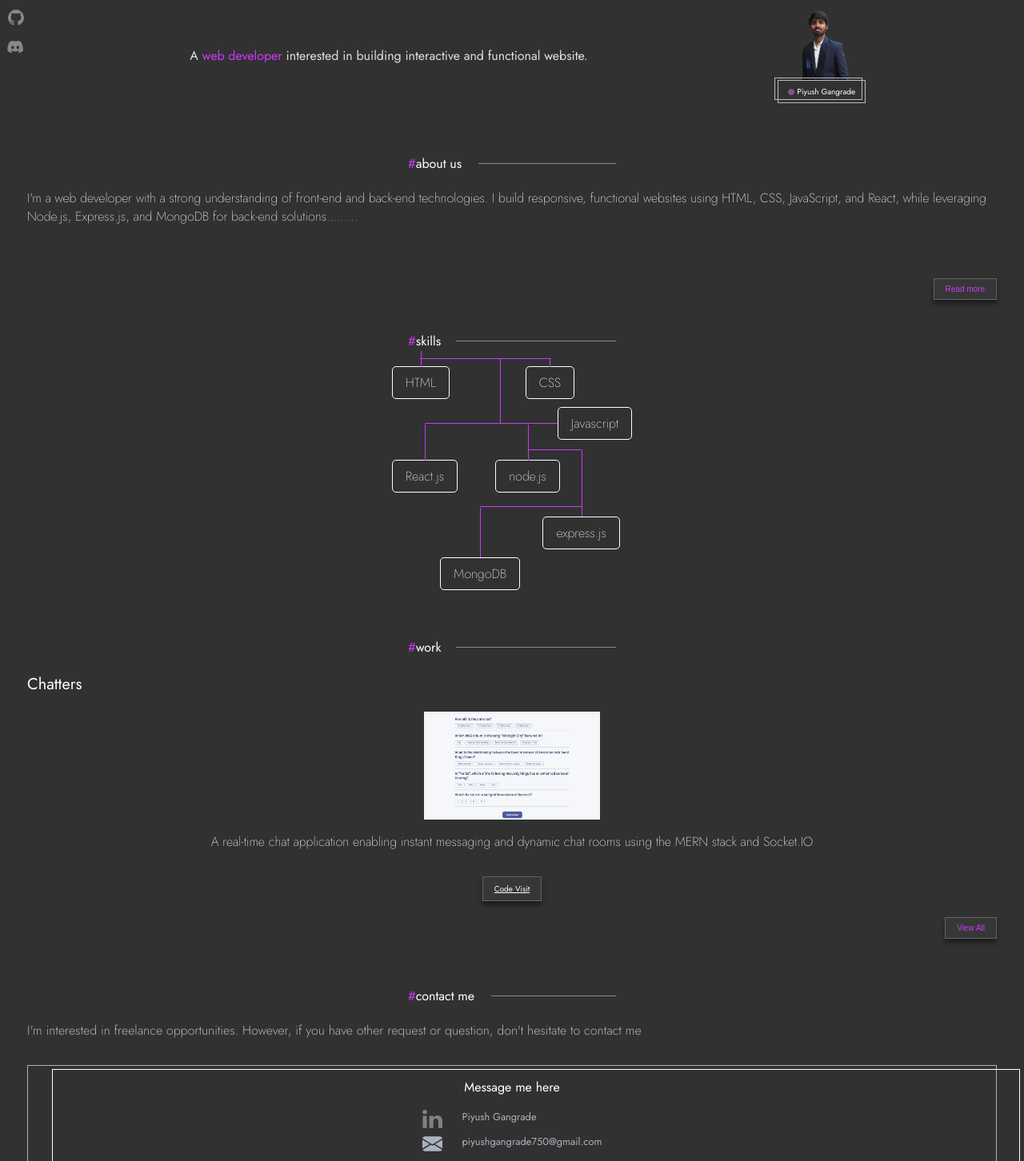
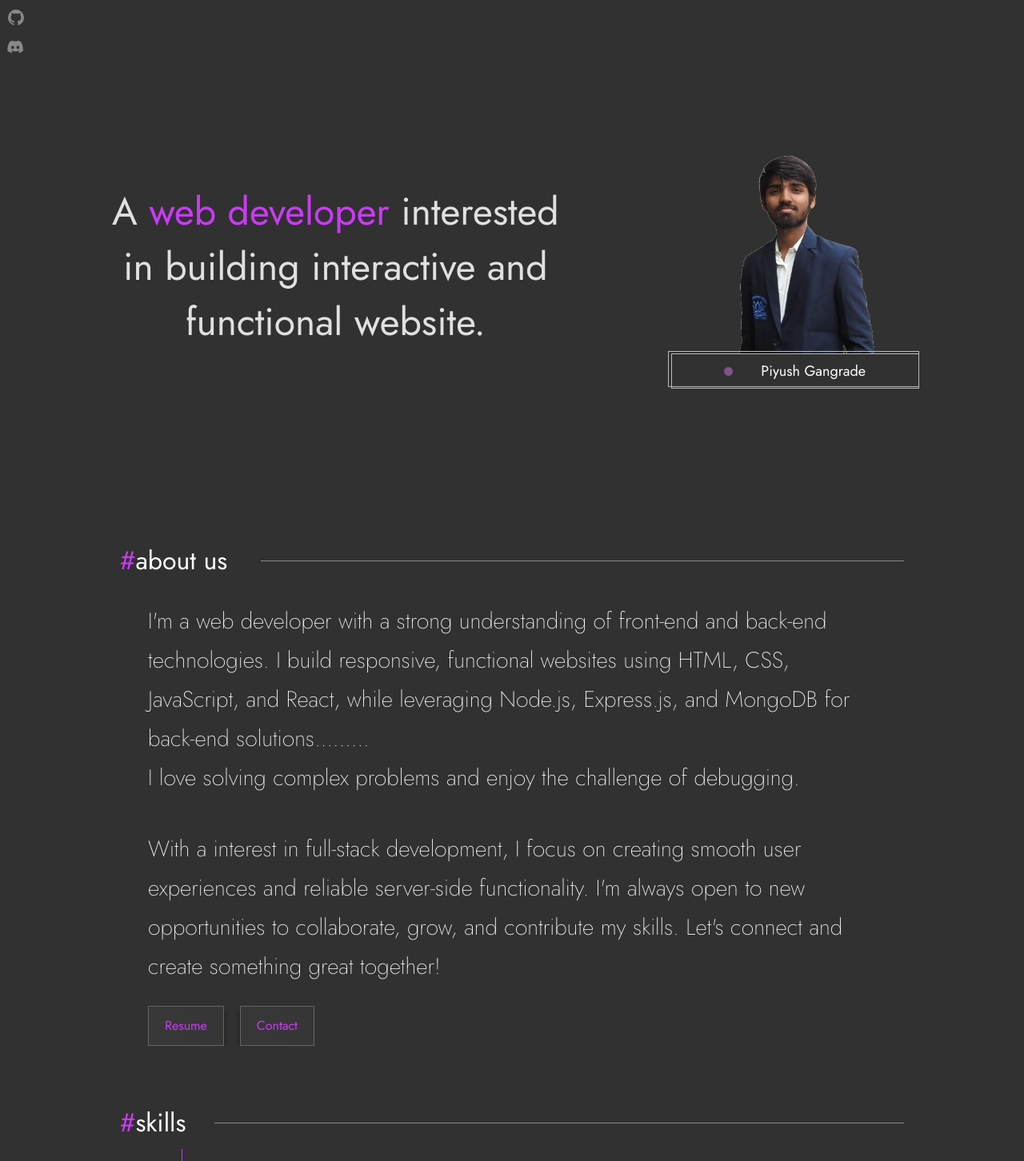
Before and after one commit to piyush-gangrade/portfolio, a React (Vite) app: page / in a window 1280 px wide. Shown: the part 78-1530 px from the top of the page at 80% size. Built offline with nearby package versions, Linux system fonts and the light colour scheme.

Commit message:
add desktop responsive design

```diff
--- a/src/App.css
+++ b/src/App.css
@@ -74,10 +74,13 @@
     height: 20px;
 }
 
-/* nav style */
-@media (min-width: 426px){
+
+@media (min-width: 769px){
+    .navbar{
+        margin-top: 2rem;
+    }
     .nav-items{
-        max-width: 25rem;
+        max-width: 35rem;
     }
 
     .menu-btn{
@@ -85,6 +88,7 @@
     }
 
     .nav-item{
-        font-size: 1rem;
+        font-size: 1.5rem;
+        margin-right: 2rem;
     }
 }
--- a/src/components/about/about.css
+++ b/src/components/about/about.css
@@ -45,3 +45,49 @@
 .resume-btn{
     margin-right: 1.25rem;
 }
+
+@media (min-width: 769px) {
+    #about > .heading::before{
+        width: 82%;
+    }
+
+    .about-container{
+        width: 910px;
+        margin: 1.75rem auto 4rem;
+        line-height: 1.75;
+    }
+
+    .about-text{
+        font-size: 1.75rem;
+    }
+
+    .about-para{
+        margin-top: 2.5rem;
+    }
+
+    .hidden-text,
+    .hidden-btn{
+        max-height: 20rem;
+    }
+
+    .expended{
+        max-height: 20rem;
+        transition: max-height 2s;
+    }
+
+    .read-btn-cnt{
+        display: none;
+    }
+
+    .hidden-btn{
+        margin-top: 0.625rem;
+    }
+
+    .hidden-btn a{
+        text-decoration: none;
+    }
+
+    .resume-btn{
+        margin-right: 1.25rem;
+    }
+}
--- a/src/components/contact/Contact.jsx
+++ b/src/components/contact/Contact.jsx
@@ -9,7 +9,7 @@ export default function Contact() {
             </div>
             <div className="contact-container">
                 <div className="contact-text">
-                    I'm interested in freelance opportunities. However, if you have other request or question, don't hesitate to contact me
+                    I'm interested in freelance opportunities. However, if you have other request or question, don't hesitate to contact me.
                 </div>
                 <div className="contact-box">
                     <div >Message me here</div>
--- a/src/components/contact/contact.css
+++ b/src/components/contact/contact.css
@@ -62,3 +62,68 @@
     position: absolute;
     left: 0%;
 }
+
+
+@media (min-width:769px) {
+    #contact > .heading::before{
+        width: 79%;
+    }
+
+    .contact-container{
+        width: 910px;
+        margin: 1.5rem auto;
+    }
+
+    .contact-text{
+        font-size: 1.5rem;
+    }
+
+    .contact-box{
+        width: 60%;
+        font-size: 1.5rem;
+        padding: 2.5rem 0;
+        margin: 2rem auto 3.75rem;
+    }
+
+    .contact-box::before{
+        content: '';
+        position: absolute;
+        width: 100%;
+        height: 100%;
+        border: 0.5px solid #FFFFFF;
+        top: 3.5%;
+        left: 2.5%;
+    }
+
+    .contact-links{
+        display: flex;
+        flex-direction: column;
+    }
+
+    .linkedin, .mail{
+        padding-left: 3.125rem;
+        color: #ABB2BF;
+        position: relative;
+        align-self: flex-start;
+        font-size: 1.5rem;
+        text-decoration: none;
+    }
+
+    .linkedin{
+        margin: 1rem 0 0.75rem;
+    }
+
+    .linkedin::before{
+        content: url(../../assets/linkedin.svg);
+        position: absolute;
+        left: 0%;
+
+    }
+
+    .mail::before{
+        content: url(../../assets/Email.svg);
+        position: absolute;
+        left: 0%;
+        top: 15%;
+    }
+}
--- a/src/components/home/home.css
+++ b/src/components/home/home.css
@@ -50,6 +50,33 @@
 }
 
 
-@media (min-width: 426px) {
+@media (min-width: 769px) {
+    #home{
+        margin: 12rem 0rem;
+    }
+
+    .home-text{
+        font-size: 3rem;
+    }
+
+    .profile-container{
+        width: 310px;
+    }
+
+    .profileImg{
+        width: 307px;
+    }
+
+    .profile-name{
+        padding: 0.5rem 3rem;
+    }
+
+    .profile-name > img{
+        width: 11px;
+    }
+
+    .profile-name > span{
+        font-size: 1.125rem;
+    }
 
 }
--- a/src/components/skills/skills.css
+++ b/src/components/skills/skills.css
@@ -1,7 +1,3 @@
-#skills > .heading::before{
-    width: 77%;
-}
-
 .skill-container{
     width: 300px;
     margin: 1.25rem auto 3.75rem;
@@ -22,7 +18,9 @@
     position: relative;
 }
 
-.skill::before{
+
+.skill::before,
+.skill::after{
     content: '';
     background-color: #CB3AF7;
     position: absolute;
@@ -35,28 +33,26 @@
     justify-content: space-between;
 }
 
-.level-1::before{
-    content: '';
-    background-color: #CB3AF7;
-    position: absolute;
-    width: 71.8%;
-    height: 0.2px;
-    bottom: 125%;
-    left: 15.5%;
-}
-
-.skill-1::before{
+.skill-1::before,
+.skill-2::before{
     width: 0.2px;
-    height: 50%;
     bottom: 101%;
     left: 50%;
 }
 
+.skill-1::before{
+    height: 50%;
+}
+
+.skill-1::after{
+    width: 232%;
+    height: 0.2px;
+    bottom: 130%;
+    left: 50%;
+}
+
 .skill-2::before{
-    width: 0.2px;
-    height: 25%;
-    bottom: 101%;
-    left: 50%;
+    height: 30%;
 }
 
 .level-2,
@@ -65,21 +61,22 @@
     justify-content: end;
 }
 
+
 .level-2::before{
     content: '';
     background-color: #CB3AF7;
     position: absolute;
-    width: 55.2%;
-    height: 0.2px;
+    width: 0.2px;
+    height: 200%;
     bottom: 50%;
-    right: 31%;
+    left: 40%;
 }
 
 .skill-3::before{
-    width: 0.2px;
-    height: 209%;
+    width: 183%;
+    height: 0.2px;
     bottom: 50%;
-    left: -80%;
+    right: 101%;
 }
 
 .level-3{
@@ -144,3 +141,83 @@
     bottom: 102%;
     left: 50%;
 }
+
+
+@media (min-width: 769px) {
+
+    .skill-container{
+        width: 910px;
+        margin: 4rem auto 6rem;
+    }
+
+    .skill-list{
+        margin-top: 2rem;
+        list-style-type: none;
+        position: relative;
+    }
+
+    .skill{
+        font-size: 1.75rem;
+        padding: 1rem 3rem;
+    }
+
+
+    .skill-1::before {
+        height: 75%;
+        left: 25%;
+    }
+
+    .skill-1::after{
+        width: 356%;
+        left: 25%;
+        bottom: 136%;
+    }
+
+    .skill-2::before{
+        height: 35%;
+    }
+
+
+    .level-2::before{
+        height: 228%;
+    }
+
+    .skill-3::before{
+        width: 309%;
+    }
+
+    .level-3, .level-4{
+        margin-top: 4rem;
+    }
+
+    .level-3{
+        width: 60%;
+    }
+
+    .skill-4::before,
+    .skill-5::before{
+        height: 140%;
+    }
+
+    .skill-5::after {
+        width: 189%;
+        bottom: 154%;
+    }
+
+    .skill-6::before {
+        height: 242%;
+    }
+
+    .skill-6::after {
+        width: 216%;
+        bottom: 150%;
+    }
+
+    .skill-7{
+        margin-left: 15rem;
+    }
+
+    .skill-7::before {
+        height: 194%;
+    }
+}
--- a/src/components/work/Project.jsx
+++ b/src/components/work/Project.jsx
@@ -5,10 +5,15 @@ export default function Project({projectName, projectImg, projectDes, projectLin
     return <>
         <div className="project-container">
             <div className="project-heading">{projectName}</div>
-            <img src={projectImg} alt={projectName} className="project-img"/>
-            <div className="project-des">{projectDes}</div>
-            <div className="project-link">
-                <a className="btn" href={projectLink} target="_blank">Code Visit</a>
+            <div className="project-content">
+                <img src={projectImg} alt={projectName} className="project-img"/>
+                <div className="project-details">
+                    <div className="project-des">{projectDes}</div>
+                    <div className="project-link">
+                        <a className="btn" href={projectLink} target="_blank">Code Visit</a>
+                    </div>
+
+                </div>
             </div>
         </div>
     </>
--- a/src/components/work/Work.jsx
+++ b/src/components/work/Work.jsx
@@ -11,6 +11,7 @@ export default function Work() {
             <div className="heading">
                 <span className="heading-text" ><span className="purple">#</span>work</span>
             </div>
+            <div className="projects-section">
                 <Project
                     projectName="Chatters"
                     projectImg={quizzical}
@@ -31,6 +32,7 @@ export default function Work() {
                         projectLink="https://github.com/piyush-gangrade/Movie-Watchlist"
                     />
                 </div>
+            </div>
             <div className="view-btn-cnt">
                 <button className="btn" onClick={()=>setView(!view)}>{view? "View less":"View All"}</button>
             </div>
--- a/src/components/work/work.css
+++ b/src/components/work/work.css
@@ -1,10 +1,12 @@
-#work > .heading::before{
-    width: 77%;
-}
-.project-container{
+.project-container,
+.project-content,
+.project-details{
     display: flex;
     flex-direction: column;
     align-items: center;
+}
+
+.project-container{
     margin: 1.25rem 2.125rem;
 }
 .project-heading{
@@ -44,3 +46,52 @@
     display: flex;
     justify-content: end;
 }
+
+@media (min-width: 769px) {
+    .projects-section{
+        width: 910px;
+        margin: 2rem auto 4rem;
+    }
+
+    .project-container{
+        margin-bottom: 2rem;
+    }
+    .project-heading{
+        font-size: 2rem;
+    }
+
+    .project-content{
+        flex-direction: row;
+        gap: 2rem;
+        align-items: normal;
+    }
+
+    .project-img{
+        width: 450px;
+        height: 230px;
+    }
+
+    .project-des{
+        font-size: 1.5rem;
+        margin: 0rem 0px 2rem;
+    }
+
+    .project-link {
+        align-self: end;
+        margin-right: 1rem;
+    }
+
+    .project-link a{
+        text-decoration: none;
+    }
+
+    .hidden{
+        display: flex;
+        flex-direction: column;
+        max-height: none;
+    }
+
+    .view-btn-cnt{
+        display: none;
+    }
+}
--- a/src/index.css
+++ b/src/index.css
@@ -41,3 +41,22 @@ html{
     border: 0.3px solid #646464;
     box-shadow: 0px 5px 5px #1d1d1d;
 }
+
+@media (min-width: 769px) {
+    .heading{
+        width: 980px;
+    }
+
+    .heading::before{
+        width: 88%;
+    }
+
+    .heading-text{
+        font-size: 2rem;
+    }
+
+    .btn{
+        font-size: 1rem;
+        padding: 0.625rem 1.25rem
+    }
+}
```
Lines whose indentation alone changed are shown as unchanged.
